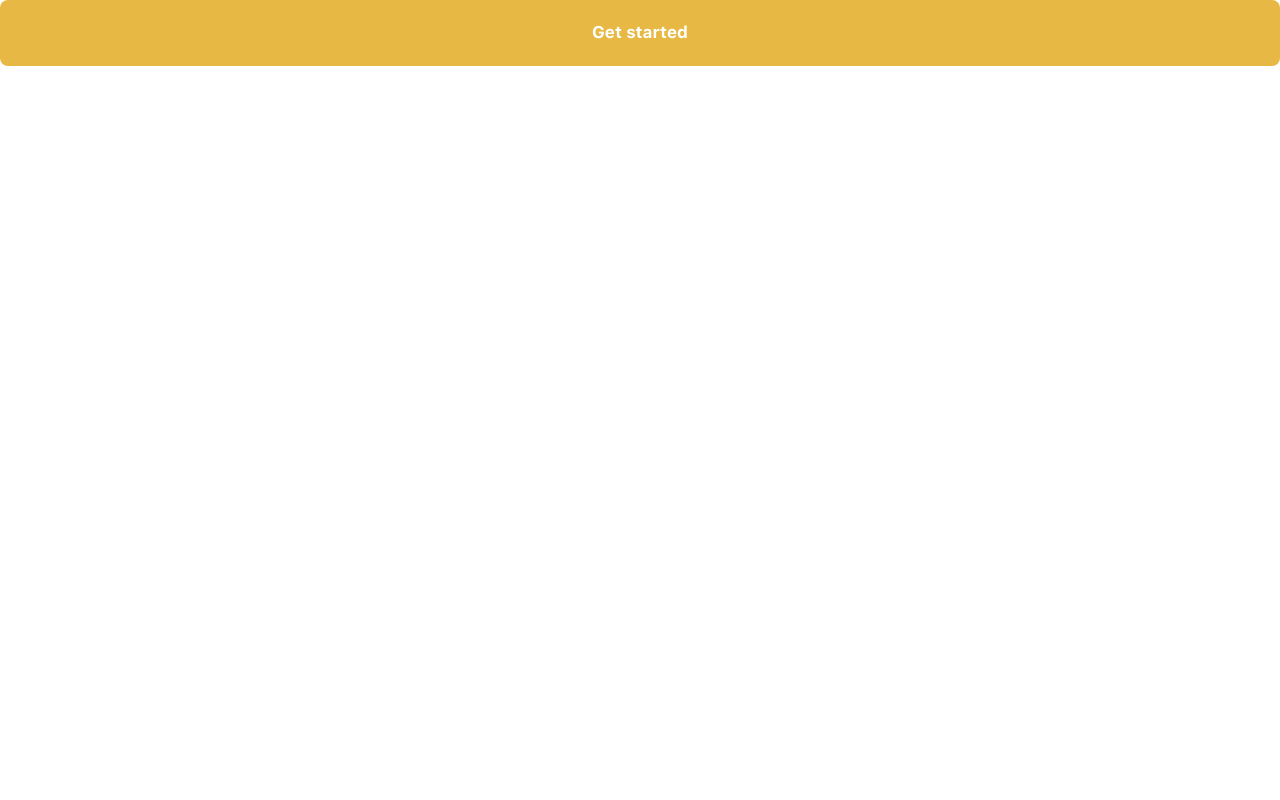
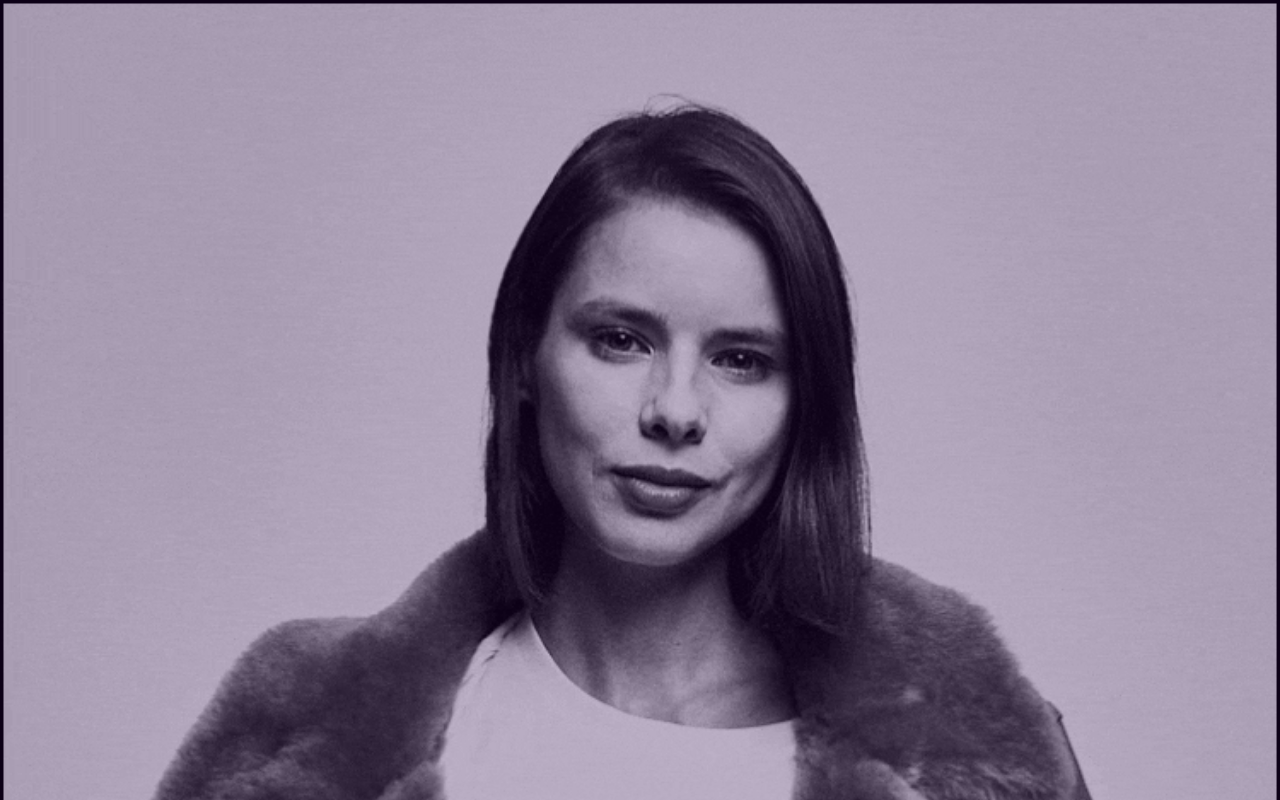
Before and after one commit to ceobit/online-shop, a React (Create React App) app in the folder frontend/: page / in a window 1280 px wide. Shown: the top 800 px of the page. Built offline with nearby package versions, Linux system fonts and the light colour scheme.

Commit message:
added get started page

```diff
--- a/frontend/package.json
+++ b/frontend/package.json
@@ -22,7 +22,8 @@
     "start": "react-scripts start",
     "build": "react-scripts build",
     "test": "react-scripts test",
-    "eject": "react-scripts eject"
+    "eject": "react-scripts eject",
+    "deploy": "netlify deploy --prod -d build"
   },
   "eslintConfig": {
     "extends": [
--- a/frontend/src/App.tsx
+++ b/frontend/src/App.tsx
@@ -1,11 +1,13 @@
 import React from 'react';
 import './App.scss';
-import Button from './components/Button';
+import Button from './components/Button/Button';
+import Start from './pages/Start/Start';
 
 function App() {
   return (
     <div className="App">
-      <Button title="Get started" size="lg" />
+      <Start />
+      <Button title="Get started" size="sm" />
     </div>
   );
 }
--- a/frontend/src/components/button.module.scss
+++ b/frontend/src/components/Button/button.module.scss
@@ -1,5 +1,5 @@
-@import 'src/scss/abstracts/_abstracts-dir';
-@import 'src/scss/base/_base-dir';
+@import '../../scss/abstracts/_abstracts-dir';
+@import '../../scss/base/_base-dir';
 
 .button {
   display: inline-block;
--- /dev/null
+++ b/frontend/src/pages/Start/Start.tsx
@@ -0,0 +1,18 @@
+import React from 'react';
+import classNames from 'classnames';
+
+import started_gif from '../../images/started.gif';
+import styles from './start.module.scss';
+
+const Start = () => {
+  const pageStyle = classNames(styles.started);
+
+  return (
+    <div className={pageStyle}>
+      <img className={styles.started_gif} src={started_gif} alt="slides" />
+      <div className={styles.started_gif_cover}/>
+    </div>
+  );
+};
+
+export default Start;
--- /dev/null
+++ b/frontend/src/pages/Start/start.module.scss
@@ -0,0 +1,18 @@
+.started {
+  width: 100%;
+  position: relative;
+
+  &_gif {
+    width: 100%;
+
+    &_cover {
+      position: absolute;
+      left: 0;
+      top: 0;
+      width: 100%;
+      height: 100%;
+      background: #2a034b;
+      opacity: 0.3;
+    }
+  }
+}
```
Also changed, not shown: frontend/declarations.d.ts (+5 -3 lines), frontend/src/components/Button/Button.tsx (renamed from frontend/src/components/Button.tsx), frontend/src/images/started.gif (added), 1 other file (tests, documents, lock files or other folders).
